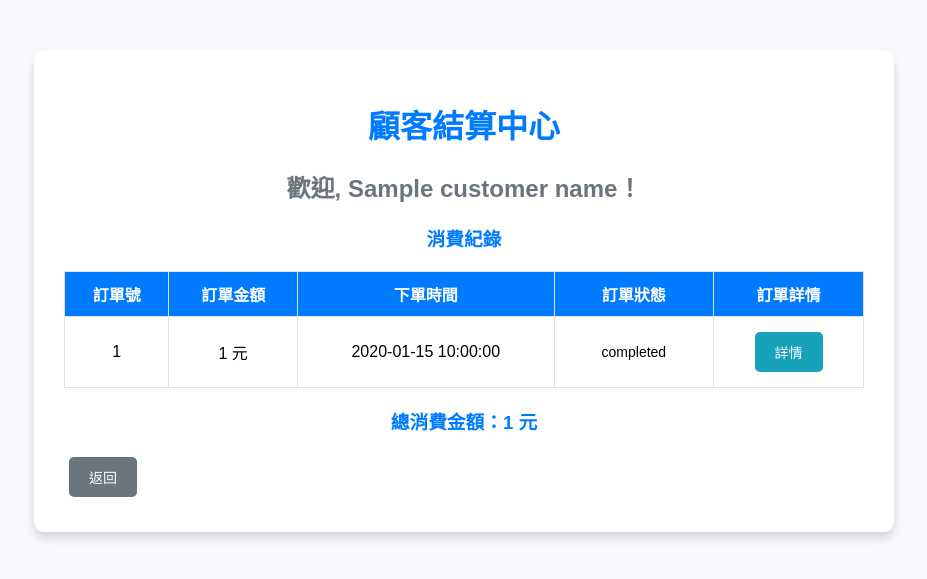
After one commit to tzuuuuuu/team6, a Flask app: template templates/customer_settlement.html in a window 1280 px wide. The commit adds this page. Shown: the top 579 px of the page, without its empty margins (176-1103 px from the left). Run offline with Flask 3, Linux system fonts and the light colour scheme; the template is opened without the code that fills it: most values are stand-ins (such as "Sample title", 1, 10 or a date in 2020).

Commit message:
修復被誤刪的顧客查看訂單和把顧客訂單結算移至customer_settlement(12.23)

```diff
--- a/app.py
+++ b/app.py
@@ -127,7 +127,7 @@ def customer_settlement():
     customer_id = session.get('user_id')  # 取得顧客 ID
     data = DB.getCustomerOrders(customer_id)  # 取得顧客訂單清單
     total_expense = sum(order['total_price'] for order in data)
-    return render_template('check_order.html',
+    return render_template('customer_settlement.html',
                            orders=data,
                            total_expense=total_expense,
                            customer_name=session['username'])
@@ -208,6 +208,16 @@ def customer_add_order():
 
     return redirect(url_for('customer_select_food'))
 
+# 顧客查看訂單
+@app.route('/check_order')
+@login_required
+def customer_check_order():
+    if session.get('role') != 'customer':
+        return redirect('/')
+    user_id = session.get('user_id')
+    data = DB.getOrderList(user_id)
+    return render_template('check_order.html', data=data)
+
 # 顧客查看訂單詳情
 @app.route('/check_order_detail/<int:order_id>', methods=['GET', 'POST'])
 @login_required
--- a/templates/customer.html
+++ b/templates/customer.html
@@ -119,7 +119,8 @@ li {
             <div class="separator"></div>
 
             <!-- 其他操作 -->
-            <li><a href="/customer/settlement">查看訂單狀態</a></li>
+            <li><a href="/check_order">查看訂單狀態</a></li>
+			<li><a href="/customer/settlement">查看顧客訂單結算</a></li>
         </ul>
     </div>
 </body>
--- /dev/null
+++ b/templates/customer_settlement.html
@@ -0,0 +1,157 @@
+<!DOCTYPE html>
+<html lang="zh-Hant">
+<head>
+    <meta charset="UTF-8">
+    <meta name="viewport" content="width=device-width, initial-scale=1.0">
+    <title>查看訂單</title>
+    <style>
+        /* 基本樣式 */
+        body {
+            background-color: #f7f9fc;
+            font-family: 'Microsoft JhengHei', '標楷體', 'KaiTi', sans-serif;
+            margin: 0;
+            padding: 0;
+        }
+
+        /* 主容器樣式 */
+        #main {
+            width: 800px;
+            margin: 50px auto;
+            padding: 30px;
+            background: #ffffff;
+            border-radius: 10px;
+            box-shadow: 0px 6px 10px rgba(0, 0, 0, 0.15);
+            transition: transform 0.2s;
+        }
+
+        #main:hover {
+            transform: translateY(-5px); /* 懸停效果 */
+        }
+
+        /* 標題樣式 */
+        h1, h3 {
+            text-align: center;
+            color: #007BFF;
+        }
+
+        h2 {
+            text-align: center;
+            color: #6c757d;
+        }
+
+        /* 表格樣式 */
+        table {
+            width: 100%;
+            border-collapse: collapse;
+            margin-top: 20px;
+        }
+
+        th, td {
+            border: 1px solid #dee2e6;
+            padding: 10px;
+            text-align: center;
+        }
+
+        th {
+            background-color: #007BFF;
+            color: white;
+        }
+
+        .badge {
+            padding: 5px 10px;
+            font-size: 14px;
+            border-radius: 5px;
+        }
+
+        /* 按鈕樣式 */
+        .btn {
+            padding: 10px 20px;
+            font-size: 14px;
+            border: none;
+            border-radius: 5px;
+            text-decoration: none;
+            color: white;
+            display: inline-block;
+            margin: 5px;
+        }
+
+        .btn-info {
+            background-color: #17a2b8;
+        }
+
+        .btn-info:hover {
+            background-color: #138496;
+        }
+
+        .btn-secondary {
+            background-color: #6c757d;
+        }
+
+        .btn-secondary:hover {
+            background-color: #5a6268;
+        }
+    </style>
+</head>
+<body>
+    <div id="main">
+        <!-- 頁面標題 -->
+        <h1>顧客結算中心</h1>
+        <h2>歡迎, {{ customer_name }}！</h2>
+
+        <!-- 消費紀錄 -->
+        <div class="mt-4">
+            <h3>消費紀錄</h3>
+            <table>
+                <thead>
+                    <tr>
+                        <th>訂單號</th>
+                        <th>訂單金額</th>
+                        <th>下單時間</th>
+                        <th>訂單狀態</th>
+                        <th>訂單詳情</th>
+                    </tr>
+                </thead>
+                <tbody>
+                    {% for order in orders %}
+                    <tr>
+                        <td>{{ order.order_id }}</td>
+                        <td>{{ order.total_price }} 元</td>
+                        <td>{{ order.order_date }}</td>
+                        <td>
+                            <span class="badge
+                                {% if order.order_status == 'completed' %}
+                                    bg-success
+                                {% elif order.order_status == 'pending' %}
+                                    bg-warning
+                                {% else %}
+                                    bg-secondary
+                                {% endif %}
+                            ">
+                                {{ order.order_status }}
+                            </span>
+                        </td>
+                        <td>
+                            <a href="/check_order_detail/{{ order.order_id }}" class="btn btn-info">
+                                詳情
+                            </a>
+                        </td>
+                    </tr>
+                    {% endfor %}
+                </tbody>
+            </table>
+        </div>
+
+        <!-- 總消費金額 -->
+        <div class="mt-4 text-center">
+            <h3 class="text-success">
+                總消費金額：<strong>{{ total_expense }} 元</strong>
+            </h3>
+        </div>
+
+        <!-- 返回按鈕 -->
+        <div class="text-center mt-3">
+            <a href="/customer" class="btn btn-secondary">返回</a>
+        </div>
+    </div>
+</body>
+</html>
```
Also changed, not shown: templates/check_order.html (+42 -117 lines).
